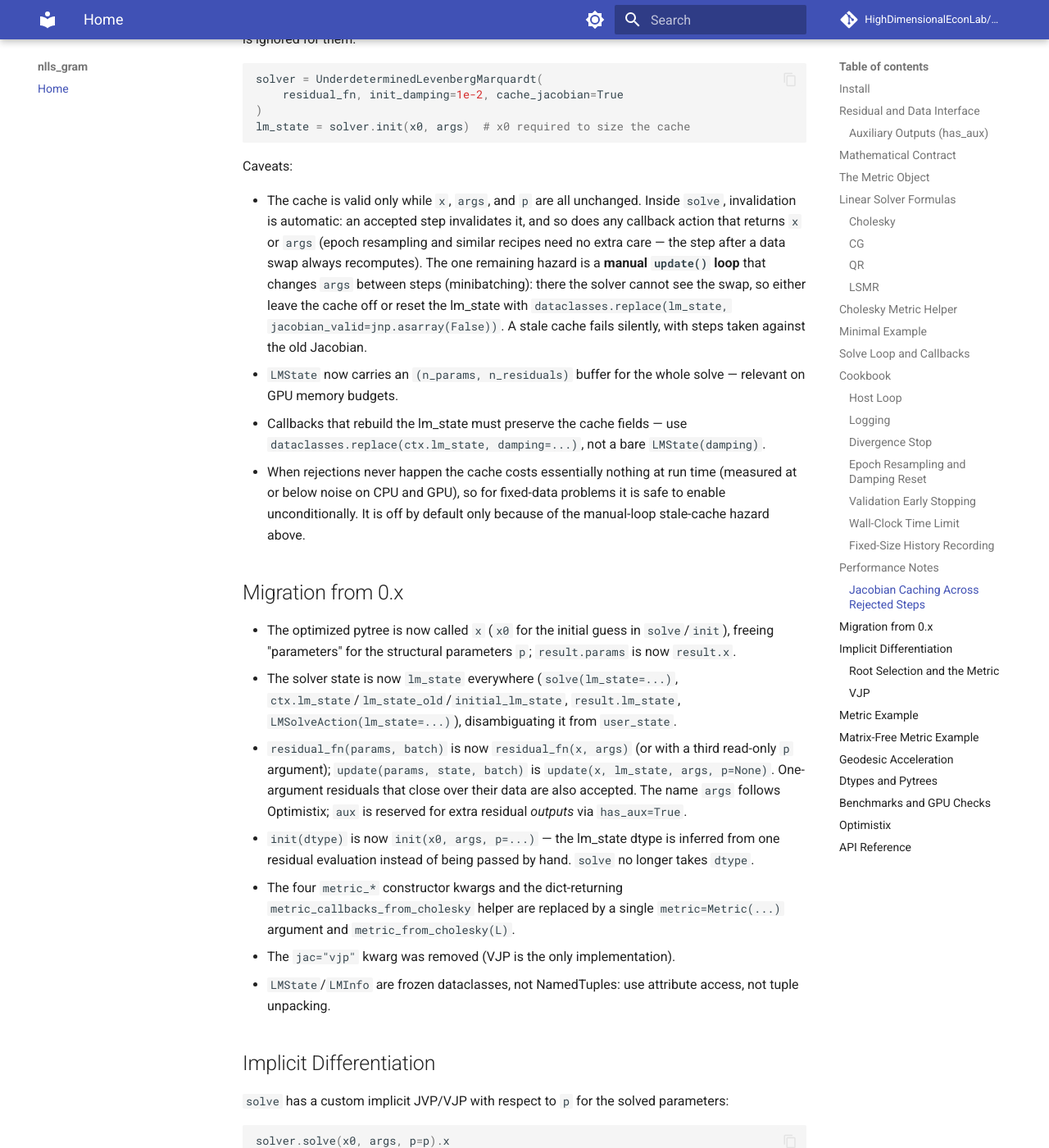
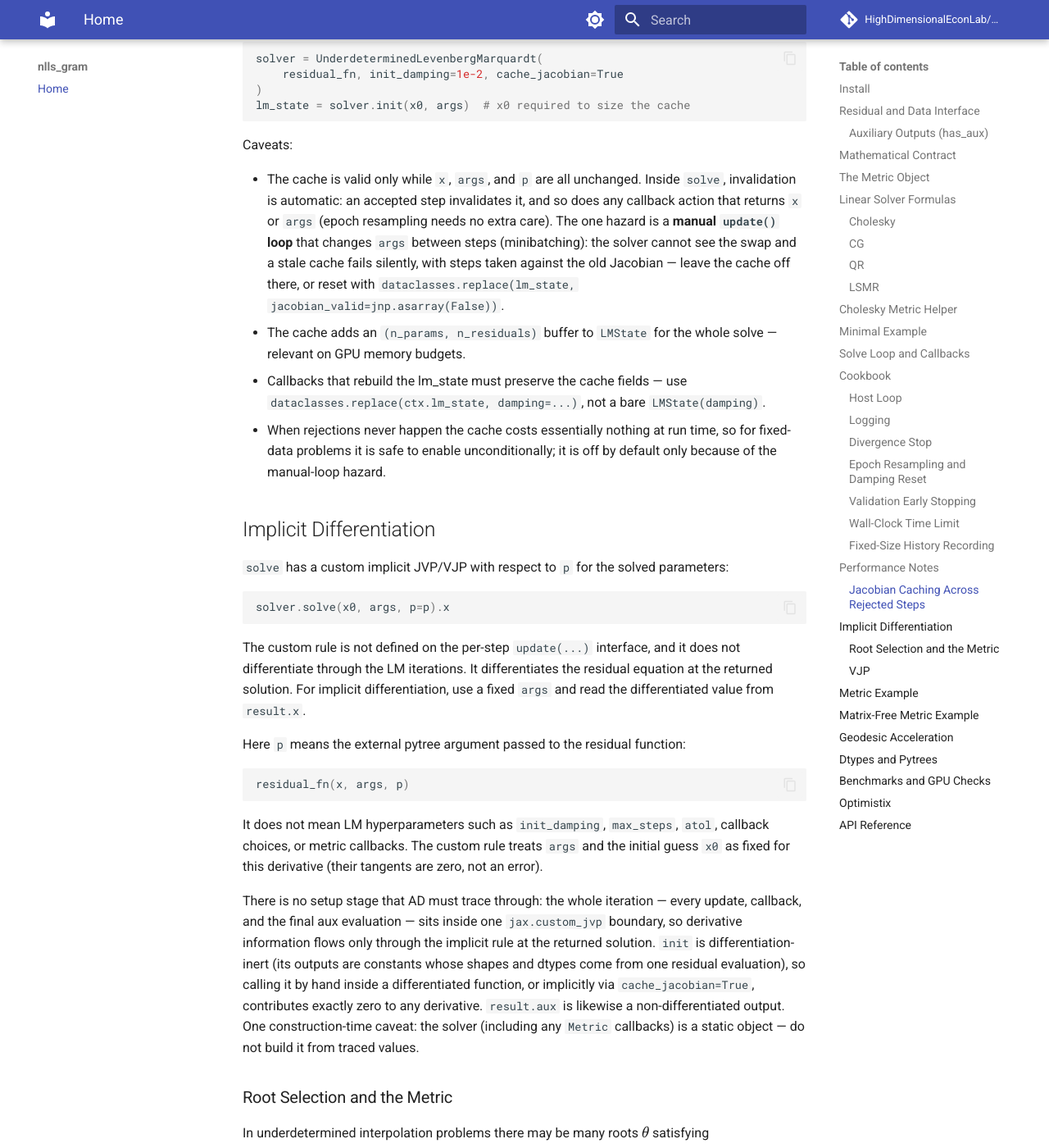
Before and after one commit to HighDimensionalEconLab/nlls_gram, an MkDocs documentation site: the page built from docs/index.md, in a window 1280 px wide and 1400 px high, scrolled down 13108 px. Shown: the whole window at 82% size. Built offline with MkDocs 1.6.1 and Material for MkDocs 9.7.7, drawn with Linux system fonts in a browser that asks for light colours; comment, search, counter and statistics services are not loaded; some of the changed text lies outside the part shown.

Commit message:
docs: tighten comments, delete migration notes, map update() to algorithm steps
Comment pass for v1.0: history-flavored comments reduced to one-line
constraint statements, terse step markers in update() (linearize, build J',
factor, dual solve, geodesic correction, accept/reject, damping update), a
class docstring on UnderdeterminedLevenbergMarquardt for the API reference,
and the docs Migration section removed. Fixes the CONVERGED status table row
to cover gtol/xtol and a solve() docstring typo (user_state).

Co-Authored-By: Mecha Perla (Claude) <noreply@anthropic.com>
Claude-Session: https://claude.ai/code/session_017FY9J1ReVbWEg6B8E9Dghh

````diff
--- a/docs/index.md
+++ b/docs/index.md
@@ -319,7 +319,7 @@ Status codes are integer constants:
 
 | Status | Meaning |
 | --- | --- |
-| `LMStatus.CONVERGED` | Residual norm is below `atol`. |
+| `LMStatus.CONVERGED` | A tolerance (`atol`, `gtol`, or `xtol`) was met. |
 | `LMStatus.MAX_STEPS` | `max_steps` was reached. |
 | `LMStatus.NONFINITE` | The current loss is nonfinite, or a callback chose this status. |
 | `LMStatus.CALLBACK_STOP` | A callback stopped without a custom status. |
@@ -628,44 +628,19 @@ Caveats:
 - The cache is valid only while `x`, `args`, and `p` are all unchanged.
   Inside `solve`, invalidation is automatic: an accepted step invalidates it,
   and so does any callback action that returns `x` or `args` (epoch
-  resampling and similar recipes need no extra care — the step after a data
-  swap always recomputes). The one remaining hazard is a **manual `update()`
-  loop** that changes `args` between steps (minibatching): there the solver
-  cannot see the swap, so either leave the cache off or reset the lm_state with
-  `dataclasses.replace(lm_state, jacobian_valid=jnp.asarray(False))`. A stale
-  cache fails silently, with steps taken against the old Jacobian.
-- `LMState` now carries an `(n_params, n_residuals)` buffer for the whole
-  solve — relevant on GPU memory budgets.
+  resampling needs no extra care). The one hazard is a **manual `update()`
+  loop** that changes `args` between steps (minibatching): the solver cannot
+  see the swap and a stale cache fails silently, with steps taken against the
+  old Jacobian — leave the cache off there, or reset with
+  `dataclasses.replace(lm_state, jacobian_valid=jnp.asarray(False))`.
+- The cache adds an `(n_params, n_residuals)` buffer to `LMState` for the
+  whole solve — relevant on GPU memory budgets.
 - Callbacks that rebuild the lm_state must preserve the cache fields — use
   `dataclasses.replace(ctx.lm_state, damping=...)`, not a bare
   `LMState(damping)`.
 - When rejections never happen the cache costs essentially nothing at run
-  time (measured at or below noise on CPU and GPU), so for fixed-data
-  problems it is safe to enable unconditionally. It is off by default only
-  because of the manual-loop stale-cache hazard above.
-
-## Migration from 0.x
-
-- The optimized pytree is now called `x` (`x0` for the initial guess in
-  `solve`/`init`), freeing "parameters" for the structural parameters `p`;
-  `result.params` is now `result.x`.
-- The solver state is now `lm_state` everywhere (`solve(lm_state=...)`,
-  `ctx.lm_state`/`lm_state_old`/`initial_lm_state`, `result.lm_state`,
-  `LMSolveAction(lm_state=...)`), disambiguating it from `user_state`.
-- `residual_fn(params, batch)` is now `residual_fn(x, args)` (or with a
-  third read-only `p` argument); `update(params, state, batch)` is
-  `update(x, lm_state, args, p=None)`. One-argument residuals that close
-  over their data are also accepted. The name `args` follows Optimistix;
-  `aux` is reserved for extra residual *outputs* via `has_aux=True`.
-- `init(dtype)` is now `init(x0, args, p=...)` — the lm_state dtype is
-  inferred from one residual evaluation instead of being passed by hand.
-  `solve` no longer takes `dtype`.
-- The four `metric_*` constructor kwargs and the dict-returning
-  `metric_callbacks_from_cholesky` helper are replaced by a single
-  `metric=Metric(...)` argument and `metric_from_cholesky(L)`.
-- The `jac="vjp"` kwarg was removed (VJP is the only implementation).
-- `LMState`/`LMInfo` are frozen dataclasses, not NamedTuples: use attribute
-  access, not tuple unpacking.
+  time, so for fixed-data problems it is safe to enable unconditionally; it
+  is off by default only because of the manual-loop hazard.
 
 ## Implicit Differentiation
 
@@ -914,15 +889,14 @@ import jax
 jax.config.update("jax_enable_x64", True)
 ```
 
-`init(x0, args, p=...)` mirrors `update`'s data arguments: it evaluates
-the residual once and types the lm_state (and any Jacobian cache buffers) from
-the actual problem, so there is no dtype argument to get wrong — including
-for problems that do not use the default float (e.g. a float32 problem with
-x64 enabled). `solve` likewise recasts the damping and tolerances to the
-residual dtype internally. One known exception: `linear_solver="lsmr"`
-currently fails for float32 problems when x64 is enabled, due to a
-dtype-promotion bug inside Lineax's LSMR; the other three solvers handle that
-mixed configuration.
+`init(x0, args, p=...)` mirrors `update`'s data arguments: it evaluates the
+residual once and types the lm_state (and any Jacobian cache buffers) from the
+actual problem, so there is no dtype argument to get wrong — a float32
+problem stays float32 even with x64 enabled. `solve` likewise recasts the
+damping and tolerances to the residual dtype internally. One known exception:
+`linear_solver="lsmr"` fails for float32 problems when x64 is enabled, due to
+a dtype-promotion bug inside Lineax's LSMR; the other three solvers handle
+that mixed configuration.
 
 `update` optimizes exactly the `x` pytree you pass. With Flax NNX, pass only
 the trainable state to the solver and merge it with frozen state inside
````
Also changed, not shown: other parts of docs/index.md (+1 -1 lines), 1 other file.
